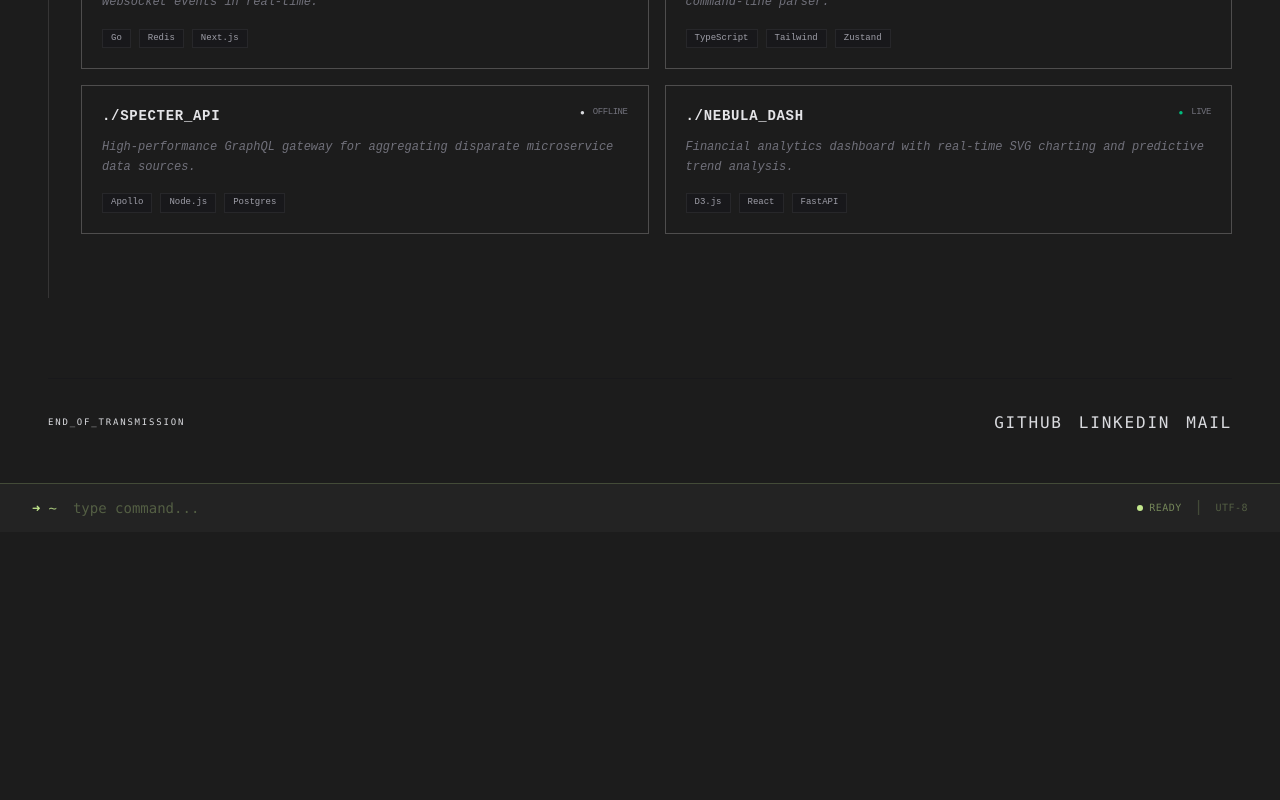
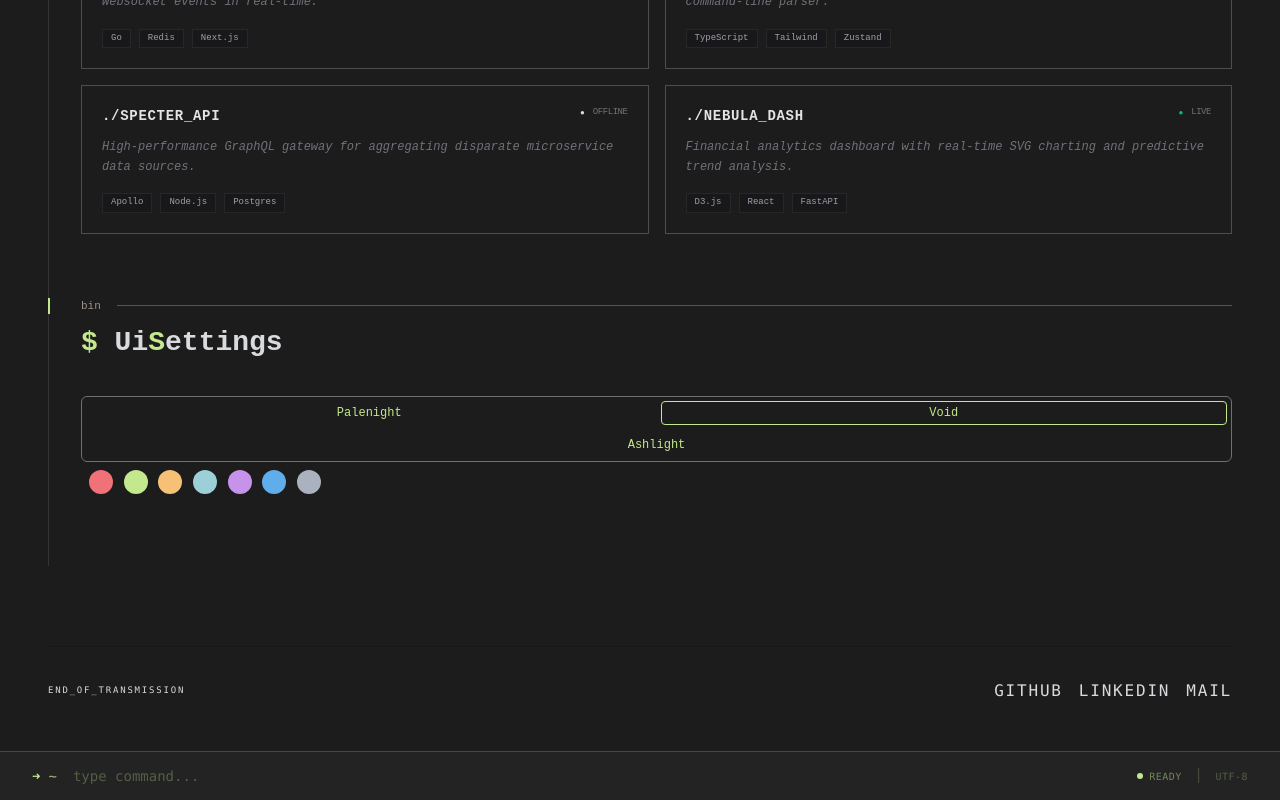
Before and after one commit to dluksa20/ddev, a Next.js app: page / in a window 1280 px wide. Shown: the part 974-1774 px from the top of the page. Before the commit the page ends 1506 px from the top, so only its background shows below. Built offline with nearby package versions, Linux system fonts and the light colour scheme.

Commit message:
home page layout v1.0

```diff
--- a/app/page.tsx
+++ b/app/page.tsx
@@ -1,6 +1,8 @@
 'use client'
 import React, { ReactNode } from 'react';
 import TerminalSection from '@/components/TerminalSection';
+import ThemeSwitcher from '@/components/ThemeSwitcher';
+import AccentSwitcher from '@/components/AccentSwitcher';
 
 const ProjectCard = ({ name, tech, status, desc }: any) => (
   <div className="border border-border/60 p-5 hover:border-accent/40 hover:bg-zinc-900/30 transition-all group/card">
@@ -135,6 +137,24 @@ const Page = () => {
             </div>
           </TerminalSection>
 
+          <TerminalSection label='bin' title={
+            <h1>
+              <span className='text-accent'>$ </span>
+              <span>Ui</span>
+              <span className='text-accent'>S</span>
+              <span>ettings</span>
+            </h1>
+          }>
+            <div className='flex justify-center flex-col flex-1'>
+              <div>
+                <ThemeSwitcher />
+              </div>
+              <div className='flex items-center justify-center'>
+                <AccentSwitcher />
+              </div>
+            </div>
+          </TerminalSection>
+
         </div>
 
         {/* FOOTER */}
```
Lines whose indentation alone changed are shown as unchanged.
